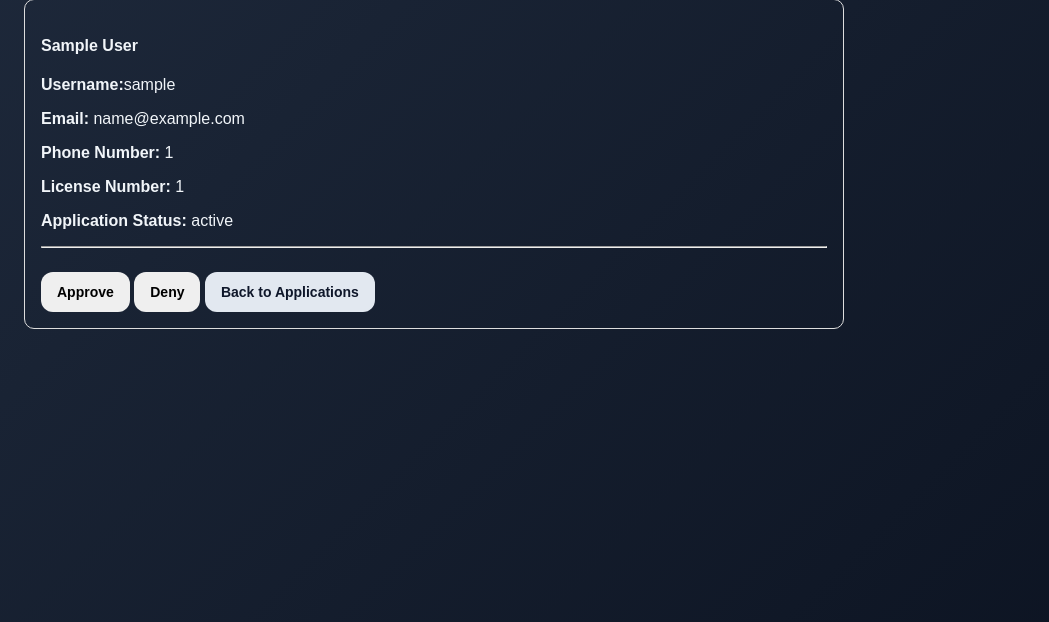
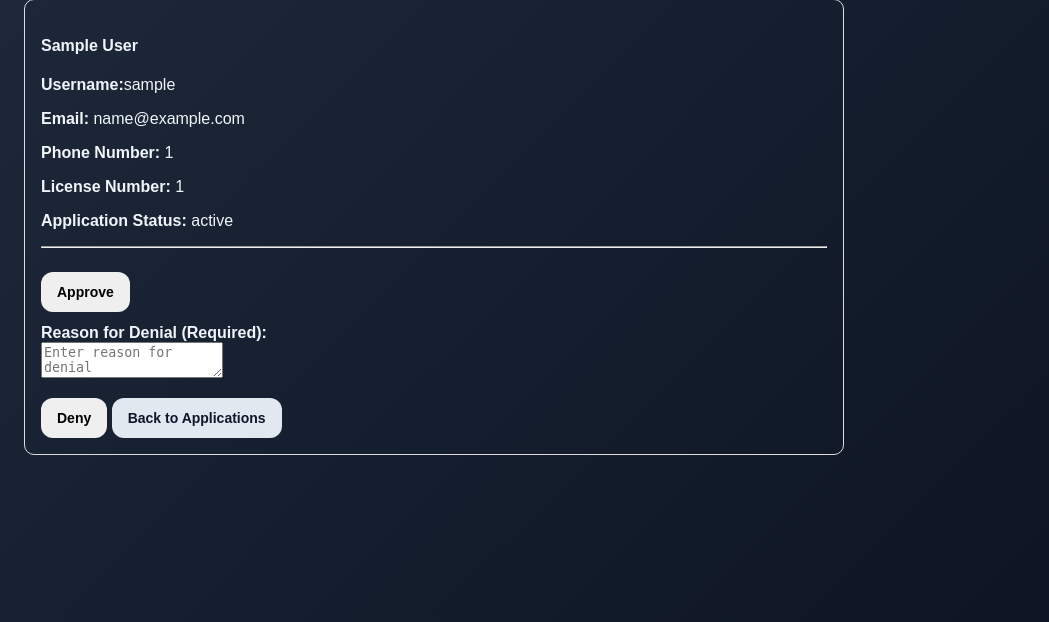
Before and after one commit to Davidandr1/S26-CPSC4910-20, a Flask app: template incentive-app/templates/application_detail.html in a window 1280 px wide. Shown: the part 140-762 px from the top of the page, without its empty margins (0-1049 px from the left). Run offline with Flask 3, Linux system fonts and the light colour scheme; the template is opened without the code that fills it: most values are stand-ins (such as "Sample title", 1, 10 or a date in 2020); parts of the project's set-up code (start-up, migrations or seed data) failed here and were passed over.

Commit message:
Added a denial reason to the application process

```diff
--- a/incentive-app/app/main/routes.py
+++ b/incentive-app/app/main/routes.py
@@ -345,6 +345,7 @@ def evaluate_applications(app_id):
         if r2:
             return r2
     decision = request.form.get("decision")
+    reason = request.form.get("reason")
 
     with engine.begin() as conn:
         app = conn.execute(text(""" SELECT App_Sponsor_ID FROM APPLICATIONS WHERE Application_ID = :aid"""),
@@ -354,7 +355,14 @@ def evaluate_applications(app_id):
         if session["user_type"] == "Sponsor" and app["App_Sponsor_ID"] != session["sponsor_id"]:
             return "Forbidden", 403
 
-        conn.execute(text("""UPDATE APPLICATIONS SET App_Status = :status WHERE Application_ID = :aid"""), {"status": decision, "aid": app_id})
+        if decision == "Denied" and not reason:
+            return render_template(
+                "application_detail.html",
+                app=app, nav_pages=NAV_PAGES, logged_in=is_logged_in(),
+                error="Reason for denial is required when denying an application."
+            )
+
+        conn.execute(text("""UPDATE APPLICATIONS SET App_Status = :status, Denial_Reason = :reason WHERE Application_ID = :aid"""), {"status": decision, "reason": reason if decision == "Denied" else None, "aid": app_id})
         if decision == "Approved":
             conn.execute(text("""DELETE FROM APPLICATIONS WHERE Application_ID = :aid"""), {"aid": app_id})
     return redirect(url_for("main.applications_list"))
--- a/incentive-app/templates/application_detail.html
+++ b/incentive-app/templates/application_detail.html
@@ -28,6 +28,13 @@
         <form action="{{url_for('main.evaluate_applications', app_id=app.Application_ID) }}"
             method="post" style="display:inline;">
           <input type="hidden" name="decision" value="Denied">
+          <div class="mb-2">
+            <label for="reason">Reason for Denial (Required):</label>
+            <textarea class="form-control" name="reason" id="reason" required placeholder="Enter reason for denial"></textarea>
+            {% if error %}
+              <div class="field-error">{{ error }}</div>
+            {% endif %}
+          </div>
           <button class="btn btn-danger">Deny</button>
         </form>
         <a href="{{url_for('main.applications_list') }}" class="btn btn-secondary ms-2">
```
